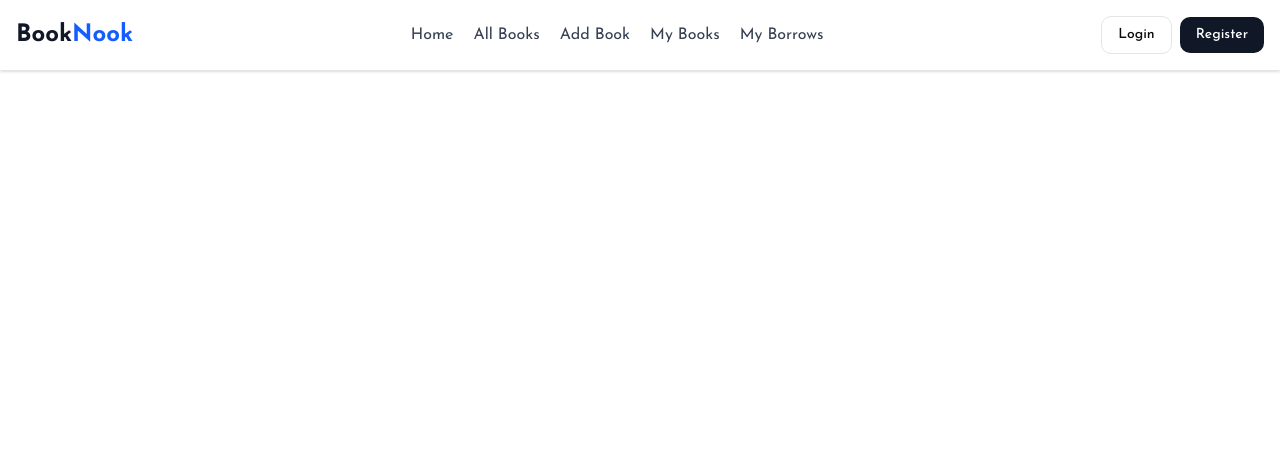
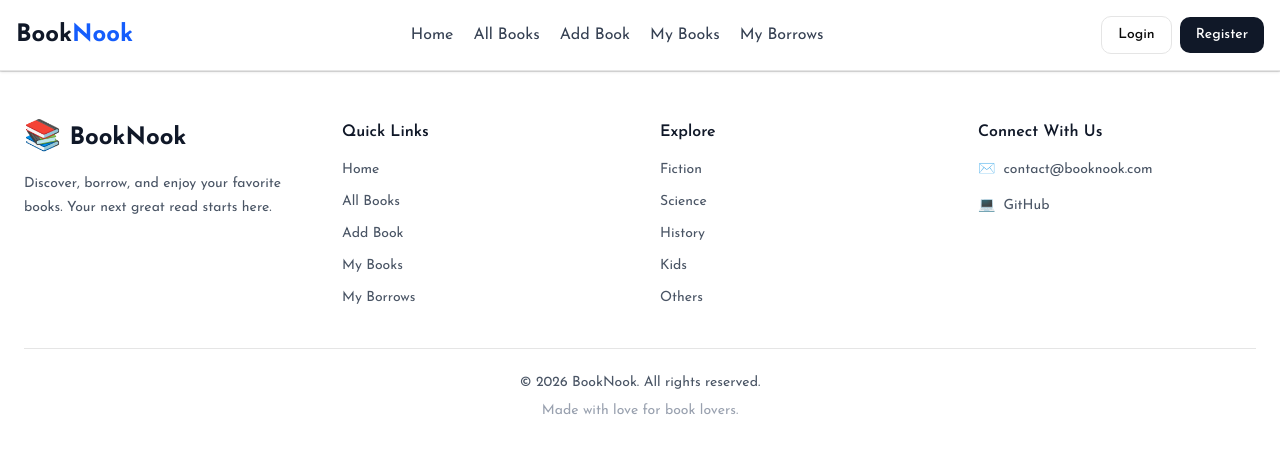
Before and after one commit to dhsamrat/b14-booknook-client, a Next.js app: page / in a window 1280 px wide. Shown: the top 452 px of the page. Built offline with nearby package versions, Linux system fonts and the light colour scheme.

Commit message:
Footer added

```diff
--- a/src/app/layout.tsx
+++ b/src/app/layout.tsx
@@ -2,7 +2,7 @@ import type { Metadata } from "next";
 import { Josefin_Sans } from "next/font/google";
 import "./globals.css";
 import Navbar from "@/components/Navbar";
-import { Footer } from "react-day-picker";
+import Footer from "@/components/Footer";
 
 const JosefinSans = Josefin_Sans({
   subsets: ["latin"],
@@ -22,6 +22,7 @@ export default function RootLayout({ children }: LayoutProps<"/">) {
       <body className="min-h-full flex flex-col">
         <Navbar />
         {children}
+        <Footer />
         </body>
     </html>
   );
--- a/src/app/page.tsx
+++ b/src/app/page.tsx
@@ -1,5 +1,3 @@
-import Image from "next/image";
-
 export default function Home() {
   return (
     <div>
--- /dev/null
+++ b/src/components/Footer.tsx
@@ -0,0 +1,105 @@
+"use client";
+
+import Link from "next/link";
+import { useEffect, useState } from "react";
+
+export default function Footer() {
+  const [year, setYear] = useState<number | null>(null);
+
+  useEffect(() => {
+    setYear(new Date().getFullYear());
+  }, []);
+
+  return (
+    <footer className="border-t bg-white text-gray-600">
+      <div className="mx-auto max-w-7xl px-6 py-12">
+        <div className="grid grid-cols-1 gap-10 sm:grid-cols-2 lg:grid-cols-4">
+
+          {/* Brand */}
+          <div>
+            <Link
+              href="/"
+              className="mb-4 flex items-center gap-2 text-2xl font-bold text-gray-900"
+            >
+              <span className="text-3xl text-blue-600">📚</span>
+              BookNook
+            </Link>
+
+            <p className="max-w-xs text-sm leading-6">
+              Discover, borrow, and enjoy your favorite books.
+              Your next great read starts here.
+            </p>
+          </div>
+
+          {/* Quick Links */}
+          <div>
+            <h3 className="mb-4 font-semibold text-gray-900">
+              Quick Links
+            </h3>
+
+            <ul className="space-y-3 text-sm">
+              <li><Link href="/" className="hover:text-blue-600">Home</Link></li>
+              <li><Link href="/books" className="hover:text-blue-600">All Books</Link></li>
+              <li><Link href="/add-book" className="hover:text-blue-600">Add Book</Link></li>
+              <li><Link href="/my-books" className="hover:text-blue-600">My Books</Link></li>
+              <li><Link href="/my-borrows" className="hover:text-blue-600">My Borrows</Link></li>
+            </ul>
+          </div>
+
+          {/* Explore */}
+          <div>
+            <h3 className="mb-4 font-semibold text-gray-900">
+              Explore
+            </h3>
+
+            <ul className="space-y-3 text-sm">
+              <li>Fiction</li>
+              <li>Science</li>
+              <li>History</li>
+              <li>Kids</li>
+              <li>Others</li>
+            </ul>
+          </div>
+
+          {/* Contact */}
+          <div>
+            <h3 className="mb-4 font-semibold text-gray-900">
+              Connect With Us
+            </h3>
+
+            <div className="space-y-4 text-sm">
+              <a
+                href="mailto:contact@booknook.com"
+                className="flex items-center gap-2 hover:text-blue-600"
+              >
+                <span>✉️</span>
+                contact@booknook.com
+              </a>
+
+              <a
+                href="https://github.com"
+                target="_blank"
+                rel="noreferrer"
+                className="inline-flex items-center gap-2 hover:text-blue-600"
+              >
+                <span>💻</span>
+                GitHub
+              </a>
+            </div>
+          </div>
+        </div>
+
+        {/* Bottom */}
+        <div className="mt-10 border-t pt-6 text-center text-sm">
+          <p>
+            © {year ?? "2026"} BookNook. All rights reserved.
+          </p>
+
+          <p className="mt-2 text-gray-400">
+            Made with love for book lovers.
+          </p>
+        </div>
+      </div>
+    </footer>
+  );
+}
```
